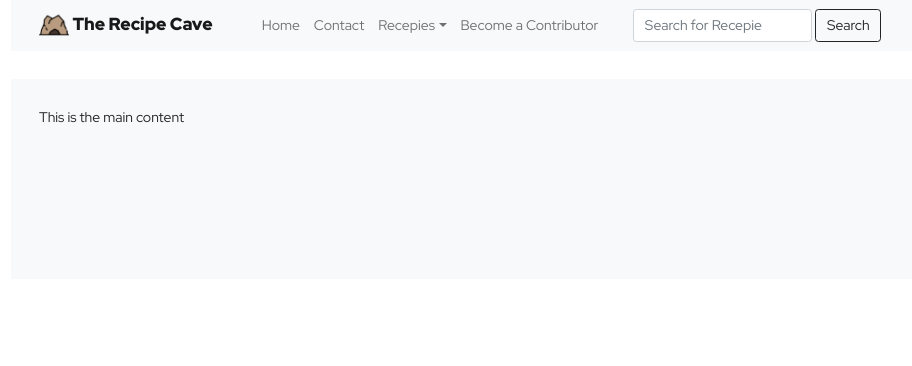
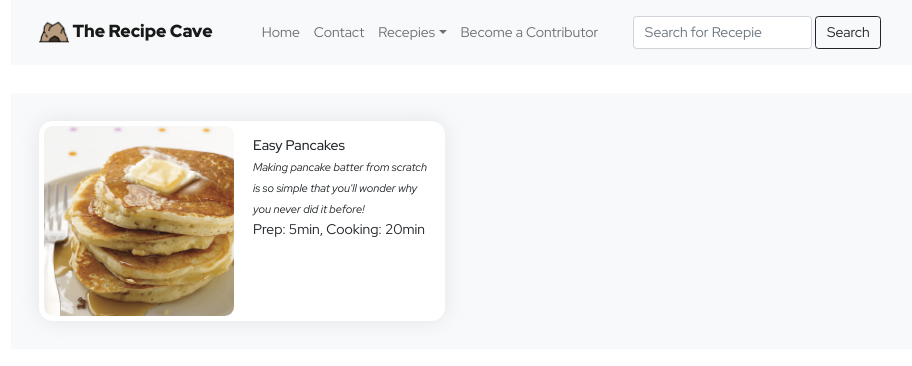
Before and after one commit to hejmi/recipe-cave, a React (Create React App) app: page / in a window 1280 px wide. Shown: the top 366 px of the page, without its empty margins (129-1041 px from the left). Built offline with nearby package versions, Linux system fonts and the light colour scheme.

Commit message:
ShowRecipe added

```diff
--- a/public/index.html
+++ b/public/index.html
@@ -5,10 +5,7 @@
 		<link rel="icon" href="%PUBLIC_URL%/favicon.ico" />
 		<meta name="viewport" content="width=device-width, initial-scale=1" />
 		<meta name="theme-color" content="#000000" />
-    <meta
-      name="description"
-      content="Web site created using create-react-app"
-    />
+		<meta name="description" content="Web site created using create-react-app" />
 		<link rel="apple-touch-icon" href="%PUBLIC_URL%/logo192.png" />
 		<!--
       manifest.json provides metadata used when your web app is installed on a
@@ -24,7 +21,7 @@
       work correctly both with client-side routing and a non-root public URL.
       Learn how to configure a non-root public URL by running `npm run build`.
     -->
-    <title>React App</title>
+		<title>The Recipe Cave</title>
 	</head>
 	<body>
 		<noscript>You need to enable JavaScript to run this app.</noscript>
--- a/src/App.css
+++ b/src/App.css
@@ -38,7 +38,7 @@ body {
 }
 
 #desktop-navigation {
-	padding: 0.5rem 3rem;
+	padding: 1rem 3rem;
 }
 
 .navbar {
@@ -76,6 +76,34 @@ body {
 	animation: bounceIn 1s, gelatine 0.5s 1s;
 	transform: rotate(0deg) scale(2) translateZ(0);
 	transition: ease-out;
+}
+.recipe-container {
+	max-width: 29rem;
+	background-color: white;
+	border-radius: 1rem;
+	box-shadow: 0px 0px 20px 0px rgba(150, 150, 150, 0.2);
+	display: flex;
+}
+.recipe-image {
+	padding: 5px;
+	border-radius: 1rem;
+	width: 200px;
+	height: 200px;
+	object-fit: cover;
+}
+.recipe-title {
+	font-weight: 500;
+}
+.recipe-content {
+	padding: 1rem;
+	height: 200px;
+}
+.recipe-content em {
+	font-size: 0.8rem;
+}
+.recipe-bottom {
+	position: relative;
+	bottom: 0px;
 }
 
 @media screen and (max-width: 991px) {
--- a/src/components/MainPage.js
+++ b/src/components/MainPage.js
@@ -1,10 +1,11 @@
 import React from "react";
 import "./mainpage.css";
+import ShowRecipe from "./ShowRecipe";
 
 function MainPage() {
 	return (
 		<div className="main">
-			<p>This is the main content</p>
+			<ShowRecipe />
 		</div>
 	);
 }
--- /dev/null
+++ b/src/components/ShowRecipe.js
@@ -0,0 +1,17 @@
+import React from "react";
+
+function ShowRecipe() {
+	return (
+		<div className="recipe-container">
+			<div>
+				<img src="/images/recipe/1.jpg" alt="1" className="recipe-image" />
+			</div>
+			<div className="recipe-content">
+				<div className="recipe-title">Easy Pancakes</div>
+				<em>Making pancake batter from scratch is so simple that you'll wonder why you never did it before!</em>
+				<div className="recipe-bottom">Prep: 5min, Cooking: 20min</div>
+			</div>
+		</div>
+	);
+}
+export default ShowRecipe;
```
Also changed, not shown: public/images/recipe/1.jpg (added). Lines whose indentation alone changed are shown as unchanged.
